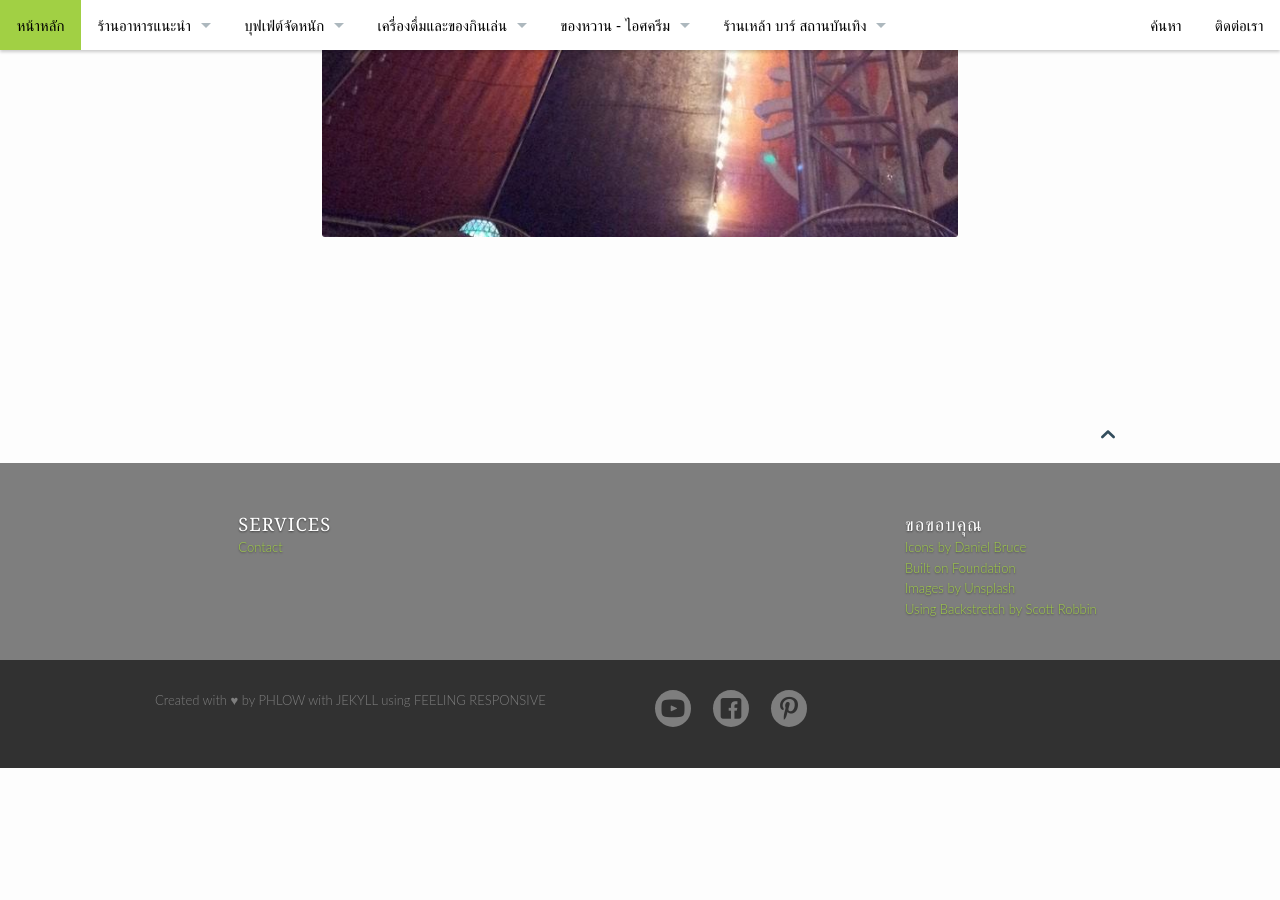
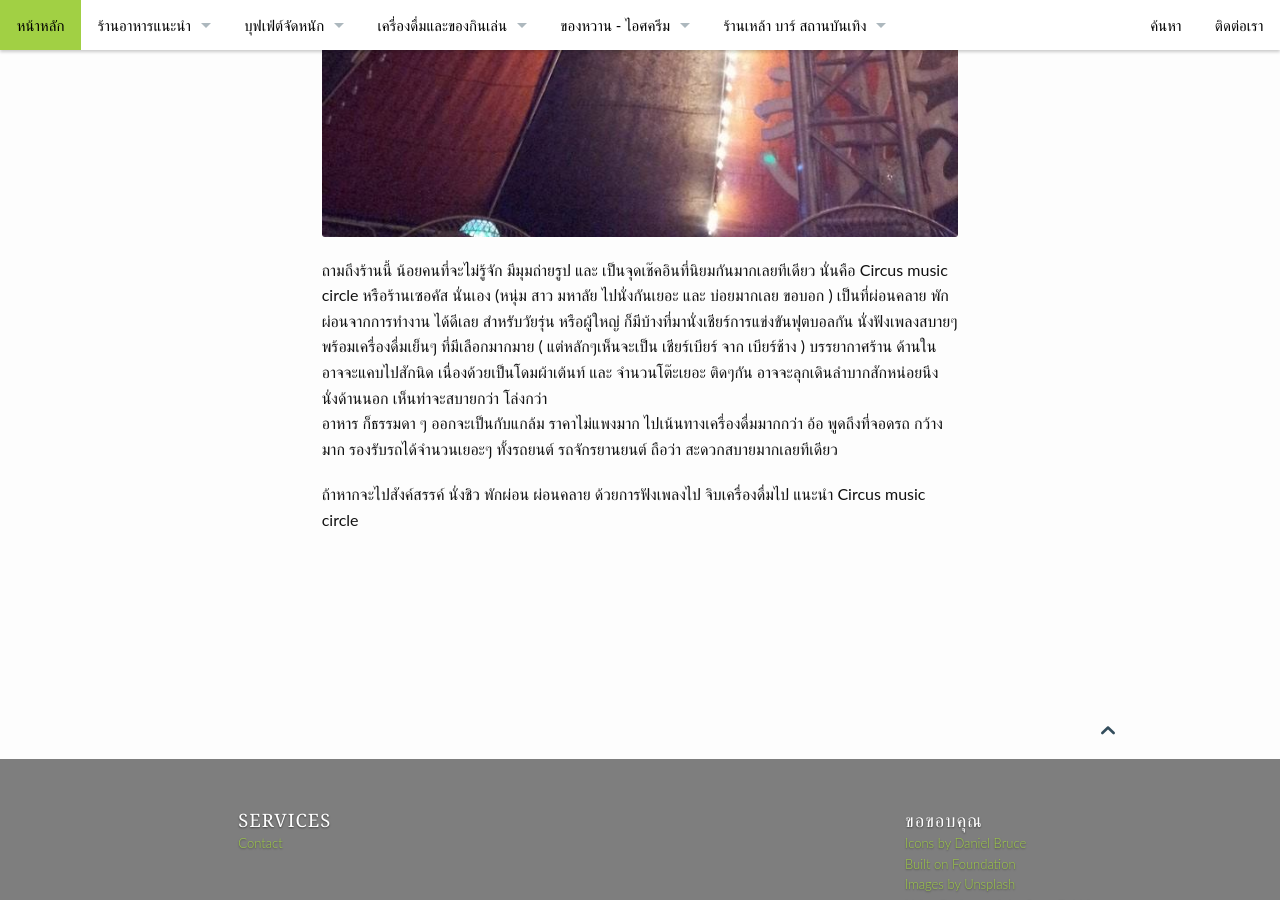
Before and after one commit to hatyairoiroi/hatyairoiroi.github.io, a Jekyll site: the page built from pages/เซอคัส.md, in a window 1280 px wide and 900 px high, scrolled down 1085 px. Built offline with Jekyll 4.4.1, drawn with Linux system fonts in a browser that asks for light colours; before the commit the page ends 1853 px from its top, so only the background shows below that.

Commit message:
Update เซอคัส.md

```diff
--- a/pages/เซอคัส.md
+++ b/pages/เซอคัส.md
@@ -7,3 +7,14 @@ header:
 permalink: "/เซอคัส/"
 ---
 <img class="t20" src="{{ site.url }}/images/เซอคัส.jpg">
+
+ถามถึงร้านนี้ น้อยคนที่จะไม่รู้จัก  มีมุมถ่ายรูป และ เป็นจุดเช๊คอินที่นิยมกันมากเลยทีเดียว
+นั่นคือ Circus music circle  หรือร้านเซอคัส นั่นเอง  (หนุ่ม สาว มหาลัย ไปนั่งกันเยอะ และ
+บ่อยมากเลย ขอบอก ) เป็นที่ผ่อนคลาย พักผ่อนจากการทำงาน ได้ดีเลย
+สำหรับวัยรุ่น หรือผู้ใหญ่ ก็มีบ้างที่มานั่งเชียร์การแข่งขันฟุตบอลกัน  นั่งฟังเพลงสบายๆ พร้อมเครื่องดื่มเย็นๆ ที่มีเลือกมากมาย
+ ( แต่หลักๆเห็นจะเป็น เชียร์เบียร์ จาก เบียร์ช้าง )  บรรยากาศร้าน ด้านในอาจจะแคบไปสักนิด เนื่องด้วยเป็นโดมผ้าเต้นท์ และ
+จำนวนโต๊ะเยอะ ติดๆกัน อาจจะลุกเดินลำบากสักหน่อยนึง  นั่งด้านนอก เห็นท่าจะสบายกว่า โล่งกว่า
+	อาหาร ก็ธรรมดา ๆ ออกจะเป็นกับแกล้ม ราคาไม่แพงมาก  ไปเน้นทางเครื่องดื่มมากกว่า
+อ้อ พูดถึงที่จอดรถ กว้างมาก รองรับรถได้จำนวนเยอะๆ ทั้งรถยนต์ รถจักรยานยนต์  ถือว่า สะดวกสบายมากเลยทีเดียว
+
+ถ้าหากจะไปสังค์สรรค์ นั่งชิว พักผ่อน ผ่อนคลาย ด้วยการฟังเพลงไป จิบเครื่องดื่มไป  แนะนำ Circus music circle
```
